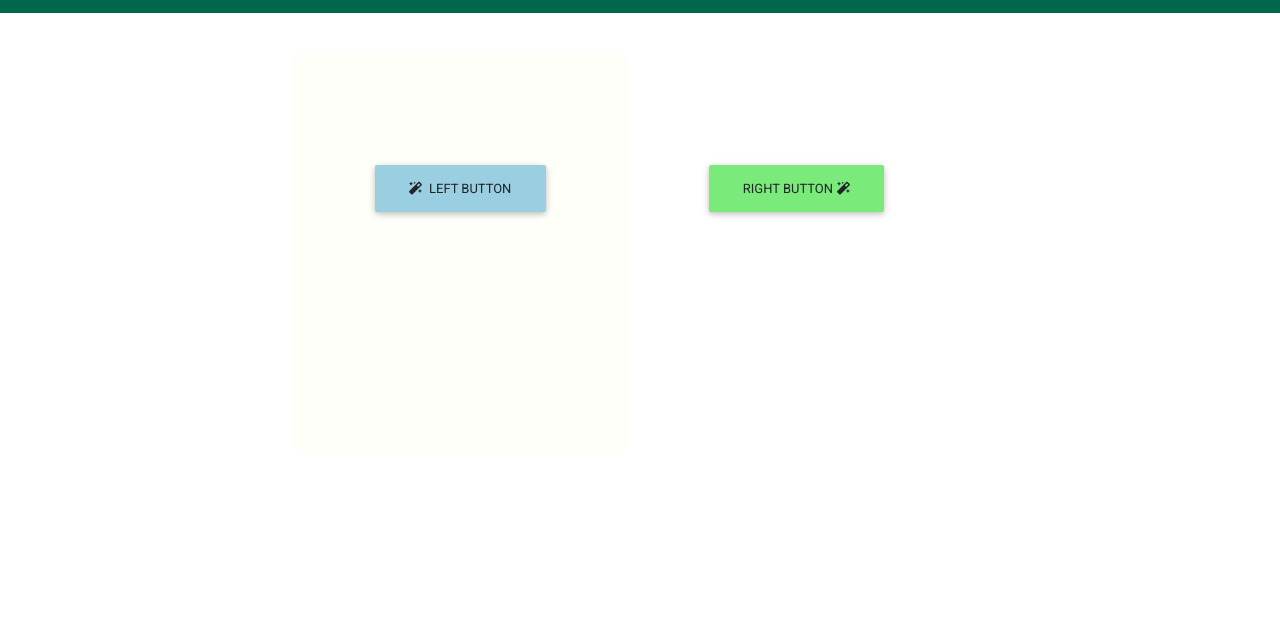
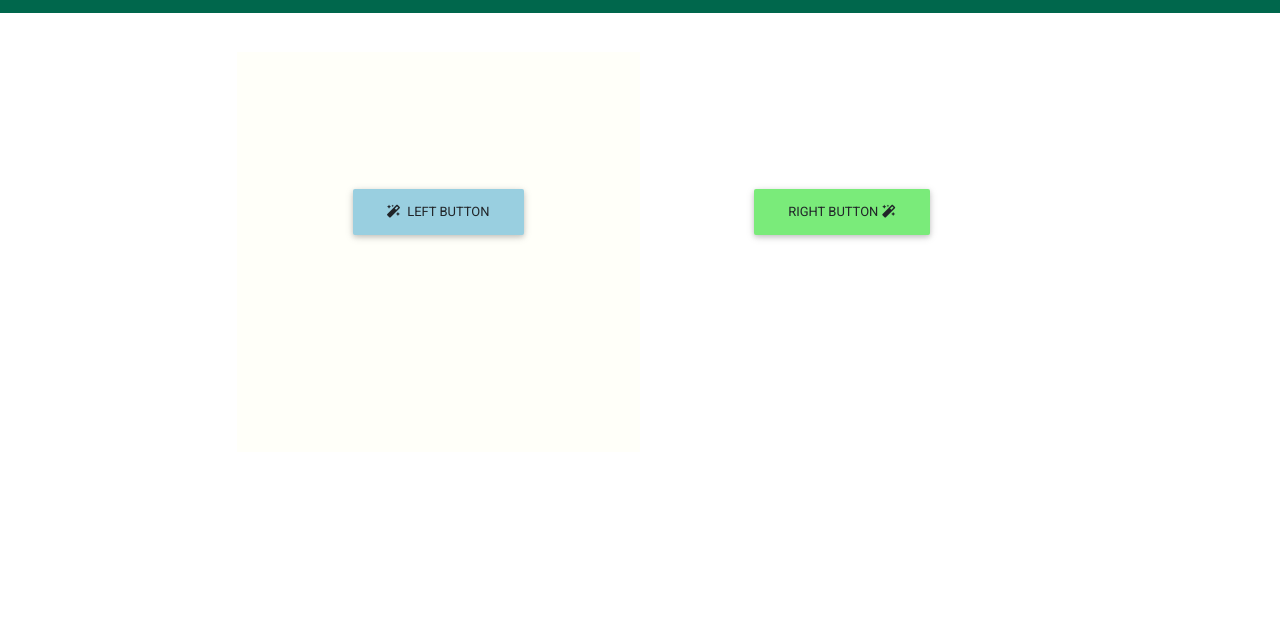
Before and after one commit to Rajeshwari-Rudra/talk-2-treasure-7, a website: page index.html in a window 1280 px wide. Shown: the part 81-716 px from the top of the page. Drawn offline with nearby package versions, Linux system fonts and the light colour scheme.

Commit message:
Fixed Layout

```diff
--- a/index.html
+++ b/index.html
@@ -47,7 +47,7 @@
     <div class="container">
 
         <div class="row " id="layout">
-            <div id="bgrone" class="col-md-5">
+            <div id="bgrone" class="col-md-6">
 
                 <div id="button1">
                     <button type="button" id="color1" class="btn" onclick="colorFunction1() "><i class="fas fa-magic mr-1"></i> Left Button </button><br><br> <span id="lbl"></span>
@@ -58,7 +58,7 @@
 
             </div> -->
 
-            <div id="bgrtwo" class="col-md-5">
+            <div id="bgrtwo" class="col-md-6">
 
                 <div id="button2">
                     <button type="button" id="color2" class="btn " onclick="colorFunction2()"> Right Button<i class="fas fa-magic ml-1"></i></button><br><br>
@@ -76,7 +76,7 @@
 
 </body>
 <br>
-<br><br><br>
+
 <!-- Footer -->
 <footer class="page-footer" id="foot">
 
--- a/styles/main.css
+++ b/styles/main.css
@@ -33,7 +33,7 @@
     background-color: #fffff9;
     text-align: center;
     height: 400px;
-    width: 50%;
+    width: 60%;
 }
 
 #lbl2,
@@ -69,8 +69,8 @@
 
 #layout {
     padding-top: 5.5%;
-    padding-left: 20%;
-    padding-right: 10%;
+    padding-left: 15%;
+    padding-right: 15%;
 }
 
 #lbl,
```
